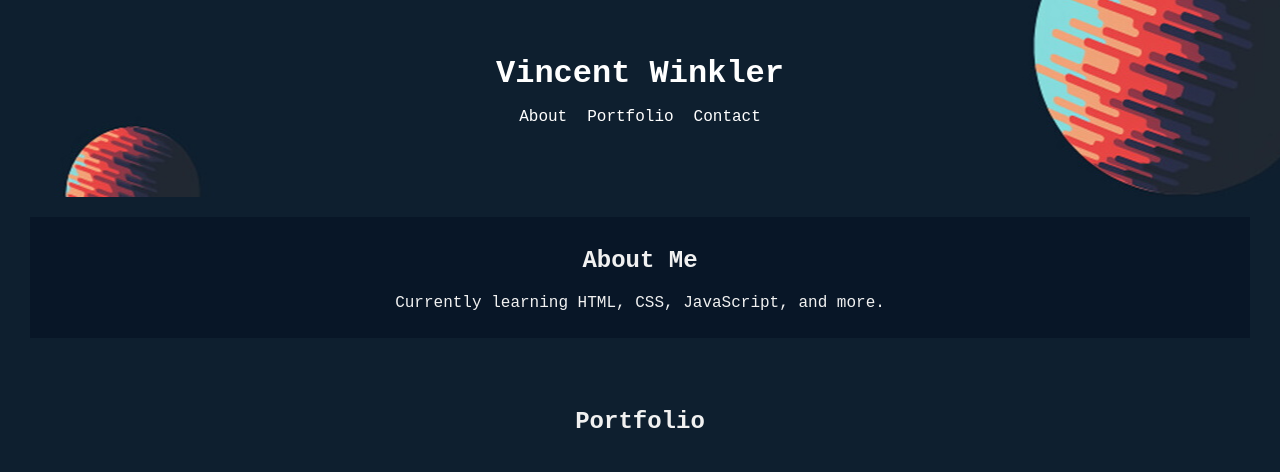
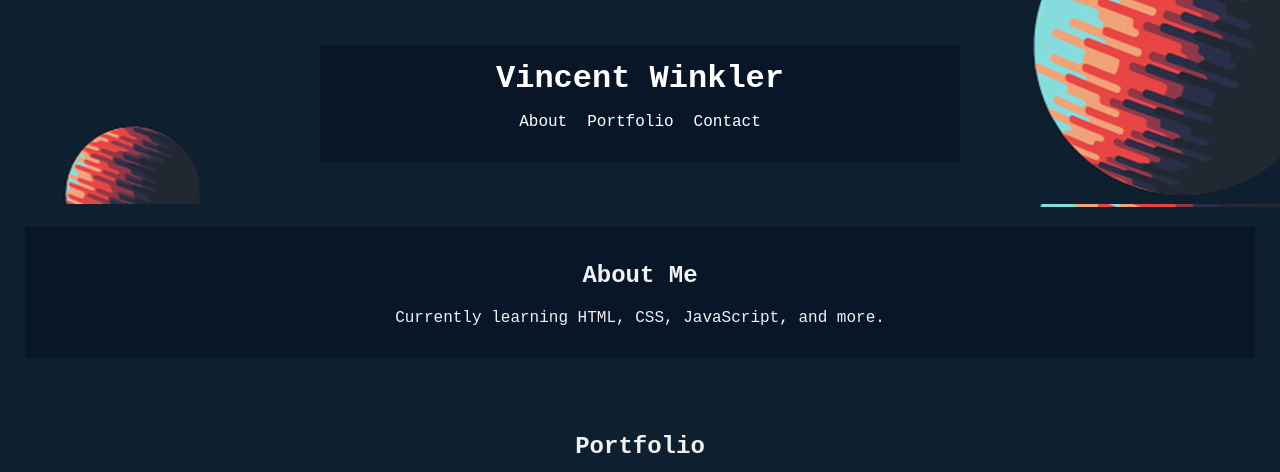
Before and after one commit to Driperino/vwpersonalwebsite, a plain HTML site: page index.html in a window 1280 px wide. Shown: the top 472 px of the page. Drawn offline with Linux system fonts and the light colour scheme.

Commit message:
added bg to head

```diff
--- a/psite.css
+++ b/psite.css
@@ -14,12 +14,18 @@ body {
 .container {
     max-width: 1200px;
     margin: 0 auto;
-    padding: 10px;
+    padding: 15px;
 
 }
 .container.abt{
     background: rgba(0, 13, 31, 0.438);
     margin: 0 auto;
+}
+
+.container.head{
+    background-color: rgba(0, 13, 31, 0.438);
+    margin-left: 25%;
+    margin-right: 25%;
 }
 
 header {
```
